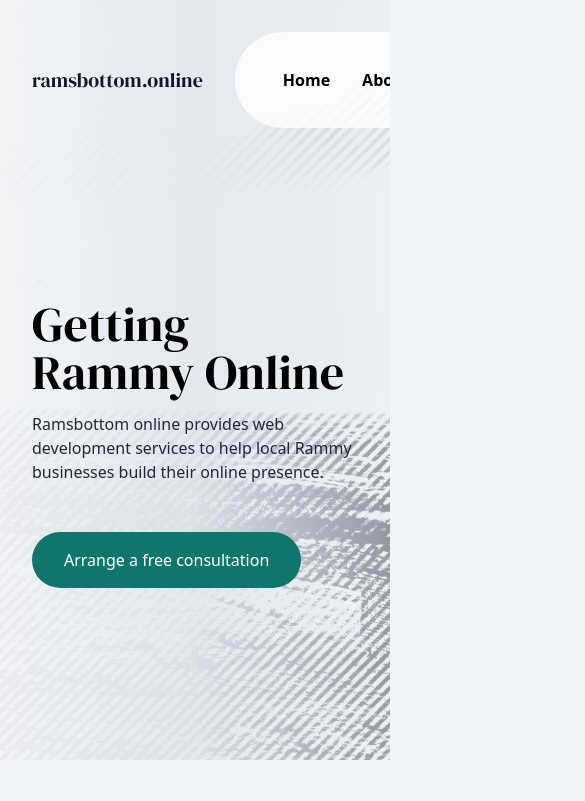
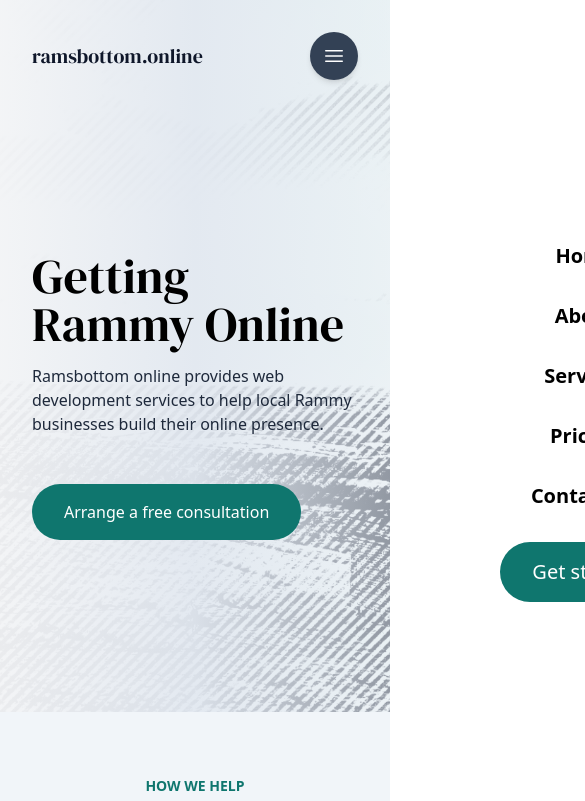
Before and after one commit to jazibobs/ramsbottomonline, a Next.js app: page / in a window 390 px wide. Shown: the top 801 px of the page, 585 px wide, since content can reach past the window. Built offline with nearby package versions, Linux system fonts and the light colour scheme.

Commit message:
Updated header to have a responsive menu

```diff
--- a/src/components/Header.tsx
+++ b/src/components/Header.tsx
@@ -1,4 +1,6 @@
-import { FC } from "react";
+"use client"
+
+import { FC, useState } from "react";
 import Link from "next/link";
 import SiteTitle from "./SiteTitle";
 import ButtonLink from "./ui/ButtonLink";
@@ -11,30 +13,82 @@ interface HeaderProps {
 }
 
 const Header: FC<HeaderProps> = ({ heading, subHeading, bgClass, hideButton }) => {
+  const [navOpen, setNavOpen] = useState(false);
 
-  const headingClasses = "site-header " + (bgClass || "")
+  const toggleNav = () => {
+    setNavOpen(!navOpen);
+  };
+
+  const headingClasses = "site-header " + (bgClass || "");
+  const navClasses = `absolute top-0 left-0 w-full h-full z-40 transition-transform duration-500 lg:relative lg:translate-x-0 lg:w-auto ${
+    navOpen ? "translate-x-0" : "translate-x-full"
+  }`;
 
   return (
     <header className={headingClasses}>
-      <div className="bg-gradient-to-r from-gray-100/95  via-slate-200/95 to-slate-200/50">
+      <div className="bg-gradient-to-r from-gray-100/95 via-slate-200/95 to-slate-200/50">
         <div className="max-w-screen-xl m-auto p-8 flex gap-8 items-center justify-between">
           <SiteTitle />
-          <nav>
-            <ul className="flex gap-8 font-sans font-semibold items-center bg-white/80 rounded-full py-2 pr-2 pl-12">
+          <button
+            className="lg:hidden relative z-50 text-white bg-slate-700 rounded-full w-12 h-12 shadow-md flex items-center justify-center hover:bg-slate-900 hover:scale-105 transition-all"
+            onClick={toggleNav}
+          >
+            <svg
+              xmlns="http://www.w3.org/2000/svg"
+              fill="none"
+              viewBox="0 0 24 24"
+              strokeWidth={1.5}
+              stroke="currentColor"
+              className="size-6"
+            >
+              <path
+                strokeLinecap="round"
+                strokeLinejoin="round"
+                d="M3.75 6.75h16.5M3.75 12h16.5m-16.5 5.25h16.5"
+              />
+            </svg>
+          </button>
+          <nav className={navClasses}>
+            <ul className="flex flex-col lg:flex-row text-xl lg:text-base w-full lg:w-auto h-full lg:h-auto gap-8 font-sans font-semibold items-center justify-center bg-white lg:bg-white/80 lg:rounded-full py-4 lg:py-2 px-4 lg:pr-2 lg:pl-12">
               <li>
-                <Link className="inline-block hover:scale-110 transition-transform" href="/">Home</Link>
+                <Link
+                  className="inline-block hover:scale-110 transition-transform"
+                  href="/"
+                >
+                  Home
+                </Link>
               </li>
               <li>
-                <Link className="inline-block hover:scale-110 transition-transform" href="/about">About</Link>
+                <Link
+                  className="inline-block hover:scale-110 transition-transform"
+                  href="/about"
+                >
+                  About
+                </Link>
               </li>
               <li>
-                <Link className="inline-block hover:scale-110 transition-transform" href="/services">Services</Link>
+                <Link
+                  className="inline-block hover:scale-110 transition-transform"
+                  href="/services"
+                >
+                  Services
+                </Link>
               </li>
               <li>
-                <Link className="inline-block hover:scale-110 transition-transform" href="/pricing">Pricing</Link>
+                <Link
+                  className="inline-block hover:scale-110 transition-transform"
+                  href="/pricing"
+                >
+                  Pricing
+                </Link>
               </li>
               <li>
-                <Link className="inline-block hover:scale-110 transition-transform" href="/contact-us">Contact Us</Link>
+                <Link
+                  className="inline-block hover:scale-110 transition-transform"
+                  href="/contact-us"
+                >
+                  Contact Us
+                </Link>
               </li>
               <li>
                 <ButtonLink href="/free-consultation" text="Get started" />
@@ -42,18 +96,23 @@ const Header: FC<HeaderProps> = ({ heading, subHeading, bgClass, hideButton }) =
             </ul>
           </nav>
         </div>
-        <div className={`header-content max-w-screen-xl m-auto p-8 pb-16 flex gap-8 items-center min-h-[400px]`}>
+        <div
+          className={`header-content max-w-screen-xl m-auto p-8 pb-16 flex gap-8 items-center min-h-[400px]`}
+        >
           <div className="w-full lg:w-5/12">
             <h1 className="text-5xl mb-4">{heading}</h1>
             <p className="font-sans text-slate-800 mb-12">{subHeading}</p>
             {!hideButton && (
-              <ButtonLink href="/free-consultation" text="Arrange a free consultation" />
+              <ButtonLink
+                href="/free-consultation"
+                text="Arrange a free consultation"
+              />
             )}
           </div>
         </div>
       </div>
     </header>
   );
-}
+};
 
 export default Header;
--- a/src/components/SiteTitle.tsx
+++ b/src/components/SiteTitle.tsx
@@ -2,6 +2,6 @@ import Link from "next/link";
 
 export default function SiteTitle() {
   return (
-    <Link href="/" className=" inline-block text-slate-900 text-xl lg:text-3xl hover:scale-105 transition-transform">ramsbottom.online</Link>
+    <Link href="/" className="relative z-50 inline-block text-slate-900 text-xl lg:text-3xl hover:scale-105 transition-transform">ramsbottom.online</Link>
   );
 }
```
